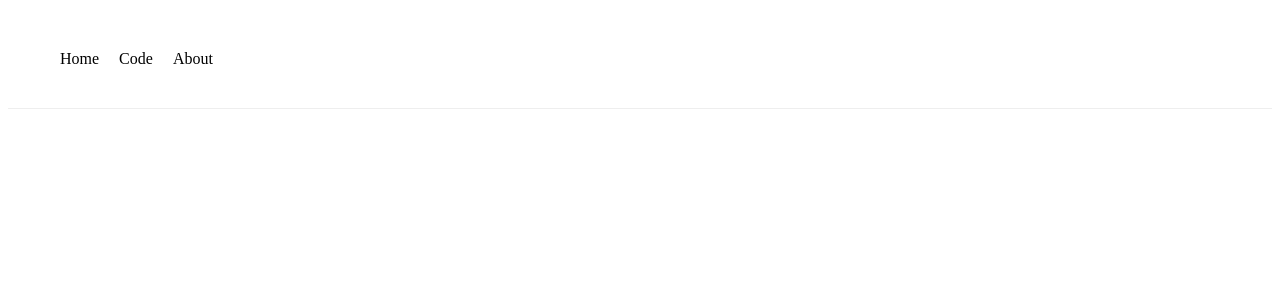
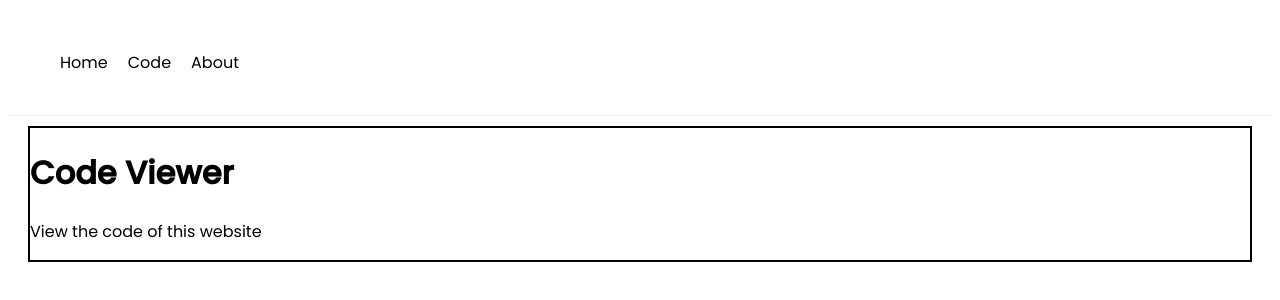
Before and after one commit to tchasinga/Code-reviewer-Microverse, a plain HTML site: page index.html in a window 1280 px wide. Drawn offline with Linux system fonts and the light colour scheme.

Commit message:
get ready to submit

```diff
--- a/index.html
+++ b/index.html
@@ -11,11 +11,16 @@
     <header>
         <nav>
             <ul>
-                <li><a href="index.php">Home</a></li>
-                <li><a href="code.php">Code</a></li>
-                <li><a href="about.php">About</a></li>
+                <li><a href="index">Home</a></li>
+                <li><a href="code">Code</a></li>
+                <li><a href="about">About</a></li>
             </ul>
         </nav>
     </header>
+
+    <main>
+        <h1>Code Viewer</h1>
+        <p>View the code of this website</p>
+    </main>
 </body>
 </html>
--- a/style.css
+++ b/style.css
@@ -1,35 +1,37 @@
+@import url("https://fonts.googleapis.com/css2?family=Poppins:ital,wght@0,100;0,200;0,300;0,400;0,500;1,100;1,200;1,300;1,400&display=swap");
 
-*{
+* {
   text-decoration: none;
   color: black;
+  font-family: "Poppins", sans-serif;
 }
 
-
-header{
+header {
   background-color: #fff;
   border-bottom: 1px solid #eee;
   padding: 20px 0;
   margin: 10px auto;
   align-items: center;
-    text-align: center;
   color: black;
 }
 
-nav ul{
+nav ul {
   display: flex;
   max-width: 1200px;
   margin: 20px auto;
   list-style-type: none;
   gap: 20px;
-    display: flex;
   color: black;
 }
 
-nav ul li{
+nav ul li {
   list-style-type: none;
   text-decoration: none;
-    list-style: none;
-    text-decoration: none;
   color: black;
+}
 
+main {
+  margin: 10px auto;
+  max-width: 1220px;
+  border: 2px solid black;
 }
```
Also changed, not shown: .stylelintrc.json (added), 3 other files. Lines whose indentation alone changed are shown as unchanged.
